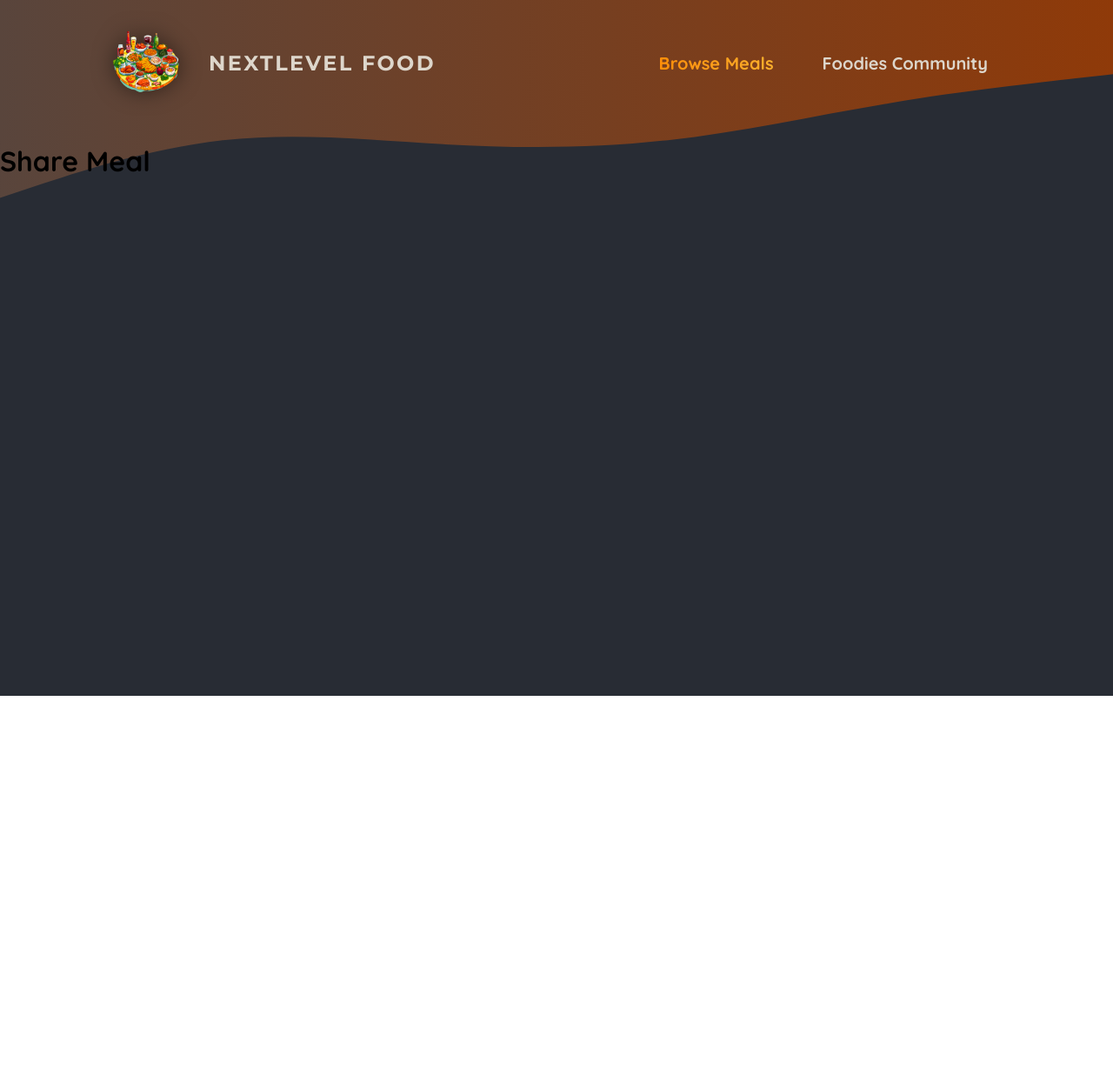
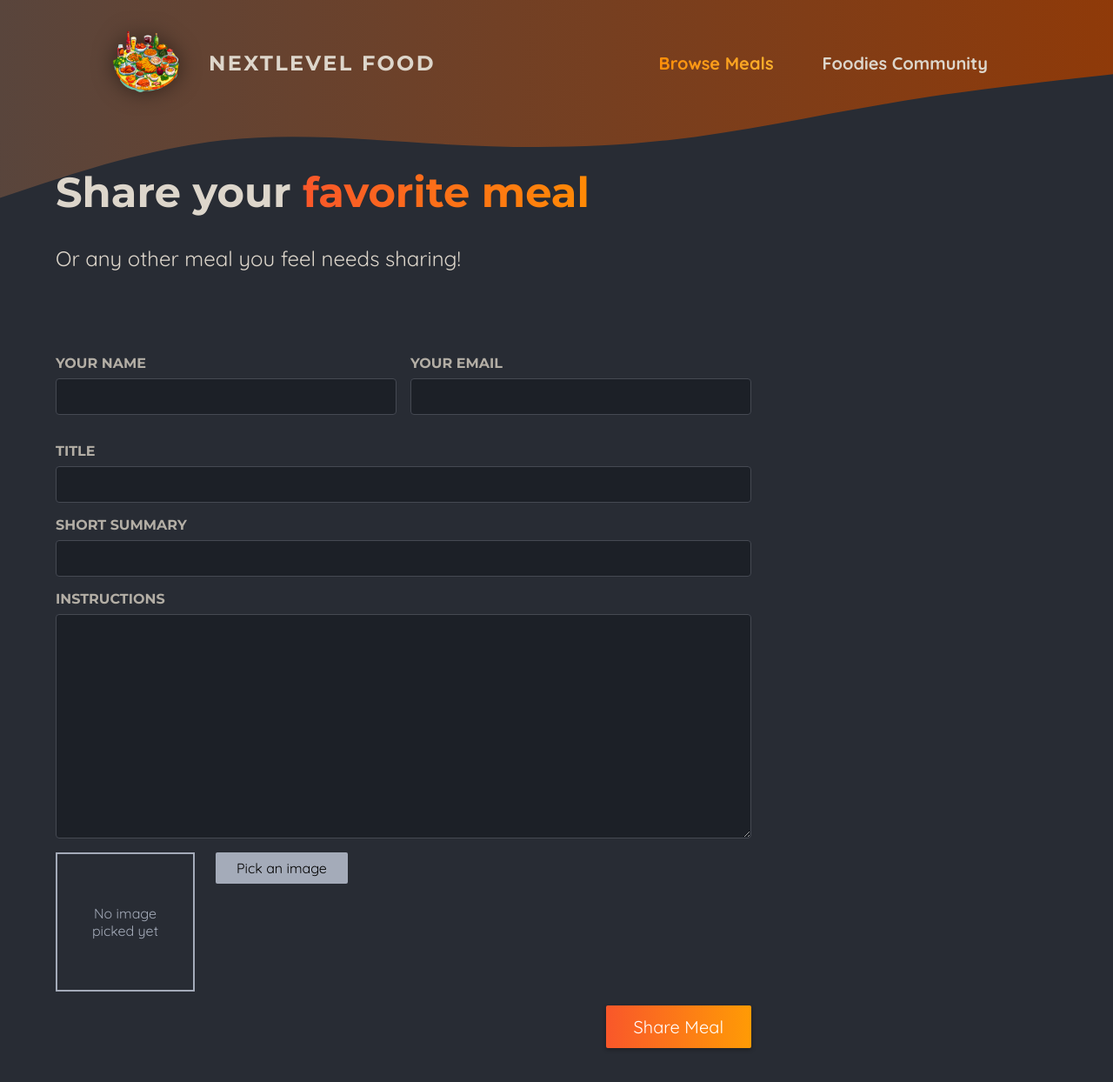
Before and after one commit to lskal/foodies-next-js-project, a Next.js app: page /meals/share in a window 1280 px wide. Shown: the top 1244 px of the page at 87% size. Before the commit the page ends 800 px from the top, so only its background shows below. Built offline with nearby package versions, Linux system fonts and the light colour scheme.

Commit message:
feat(14): created share meal page and implemented custom image picker

```diff
--- a/app/meals/share/page.js
+++ b/app/meals/share/page.js
@@ -1,3 +1,50 @@
+import classes from './page.module.css';
+import ImagePicker from '@/components/meals/image-picker'
+
 export default function ShareMealPage() {
-  return <h1>Share Meal</h1>;
+  return (
+    <>
+      <header className={classes.header}>
+        <h1>
+          Share your <span className={classes.highlight}>favorite meal</span>
+        </h1>
+        <p>Or any other meal you feel needs sharing!</p>
+      </header>
+      <main className={classes.main}>
+        <form className={classes.form}>
+          <div className={classes.row}>
+            <p>
+              <label htmlFor="name">Your name</label>
+              <input type="text" id="name" name="name" required />
+            </p>
+            <p>
+              <label htmlFor="email">Your email</label>
+              <input type="email" id="email" name="email" required />
+            </p>
+          </div>
+          <p>
+            <label htmlFor="title">Title</label>
+            <input type="text" id="title" name="title" required />
+          </p>
+          <p>
+            <label htmlFor="summary">Short Summary</label>
+            <input type="text" id="summary" name="summary" required />
+          </p>
+          <p>
+            <label htmlFor="instructions">Instructions</label>
+            <textarea
+              id="instructions"
+              name="instructions"
+              rows="10"
+              required
+            ></textarea>
+          </p>
+          <ImagePicker />
+          <p className={classes.actions}>
+            <button type="submit">Share Meal</button>
+          </p>
+        </form>
+      </main>
+    </>
+  );
 }
--- /dev/null
+++ b/app/meals/share/page.module.css
@@ -0,0 +1,98 @@
+.header {
+  gap: 3rem;
+  margin: 3rem auto 5rem auto;
+  width: 90%;
+  max-width: 75rem;
+  color: #ddd6cb;
+  font-size: 1.5rem;
+}
+
+.header h1 {
+  font-family: "Montserrat", sans-serif;
+}
+
+.highlight {
+  background: linear-gradient(90deg, #f9572a, #ff8a05);
+  background-clip: text;
+  -webkit-background-clip: text;
+  -webkit-text-fill-color: transparent;
+}
+
+.main {
+  width: 90%;
+  max-width: 75rem;
+  margin: 3rem auto;
+  color: white;
+}
+
+.form {
+  max-width: 50rem;
+}
+
+.form label {
+  display: block;
+  margin-bottom: 0.5rem;
+  font-size: 1rem;
+  font-family: "Montserrat", sans-serif;
+  text-transform: uppercase;
+  color: #b3aea5;
+  font-weight: bold;
+}
+
+.form input,
+.form textarea {
+  display: block;
+  width: 100%;
+  padding: 0.5rem 1rem;
+  border-radius: 4px;
+  border: 1px solid #454952;
+  background: #1c2027;
+  font-size: 1.25rem;
+  font-family: "Montserrat", sans-serif;
+  color: #ddd6cb;
+}
+
+.form input:focus,
+.form textarea:focus {
+  outline-color: #f99f2a;
+  background-color: #1f252d;
+}
+
+.row {
+  display: flex;
+  gap: 1rem;
+}
+
+.row p {
+  width: 100%;
+}
+
+.actions {
+  text-align: right;
+}
+
+.actions button {
+  border: 0;
+  padding: 0.75rem 2rem;
+  background: linear-gradient(90deg, #f9572a, #ff9b05);
+  border: none;
+  color: #ffffff;
+  border-radius: 2px;
+  cursor: pointer;
+  font: inherit;
+  font-size: 1.25rem;
+  box-shadow: 0 2px 5px rgba(0, 0, 0, 0.3);
+}
+
+.actions button:hover,
+.actions button:focus {
+  background: linear-gradient(90deg, #fd4715, #f9b241);
+}
+
+.actions button:disabled,
+.actions button:hover:disabled,
+.actions button:focus:disabled {
+  background: #ccc;
+  color: #979797;
+  cursor: not-allowed;
+}
--- /dev/null
+++ b/components/meals/image-picker.js
@@ -0,0 +1,48 @@
+'use client'
+
+import Image from 'next/image'
+
+import { useRef, useState } from 'react'
+import classes from './image-picker.module.css'
+
+export default function ImagePicker({ label, name }) {
+    const [pickedImage, setPickedImage] = useState()
+    const imageInput = useRef()
+
+    const handlePickClick = () => { imageInput.current.click() }
+    const handleImageChange = (event) => {
+        const file = event.target.files[0]
+
+        if (!file) {
+            setPickedImage(null);
+            return;
+        }
+
+        const fileReader = new FileReader()
+        fileReader.onload = () => {
+            setPickedImage(fileReader.result)
+        }
+        fileReader.readAsDataURL(file)
+    }
+
+    return <div className={classes.picker}>
+        <label htmlFor={name}>{label}</label>
+        <div className={classes.controls}>
+            <div className={classes.preview}>
+                {!pickedImage && <p>No image picked yet</p>}
+                {pickedImage && <Image src={pickedImage} alt='The image selected by the user' fill />}
+            </div>
+            <input
+                className={classes.input}
+                type="file"
+                id={name}
+                accept="image/png, image/jpeg"
+                name={name}
+                ref={imageInput}
+                onChange={handleImageChange}
+                required
+            />
+            <button className={classes.button} type='button' onClick={handlePickClick}>Pick an image</button>
+        </div>
+    </div>
+}
--- /dev/null
+++ b/components/meals/image-picker.module.css
@@ -0,0 +1,45 @@
+.controls {
+  display: flex;
+  align-items: flex-start;
+  gap: 1.5rem;
+  margin-bottom: 1rem;
+}
+
+.picker .input {
+  display: none;
+}
+
+.picker .button {
+  border: 0;
+  padding: 0.5rem 1.5rem;
+  background: #a4abb9;
+  border-radius: 2px;
+  cursor: pointer;
+  font: inherit;
+}
+
+.picker .button:hover,
+.picker .button:focus {
+  background: #b3b9c6;
+}
+
+.preview {
+  width: 10rem;
+  height: 10rem;
+  border: 2px solid #a4abb9;
+  display: flex;
+  justify-content: center;
+  align-items: center;
+  text-align: center;
+  color: #a4abb9;
+  position: relative;
+}
+
+.preview p {
+  margin: 0;
+  padding: 1rem;
+}
+
+.preview img {
+  object-fit: cover;
+}
```
